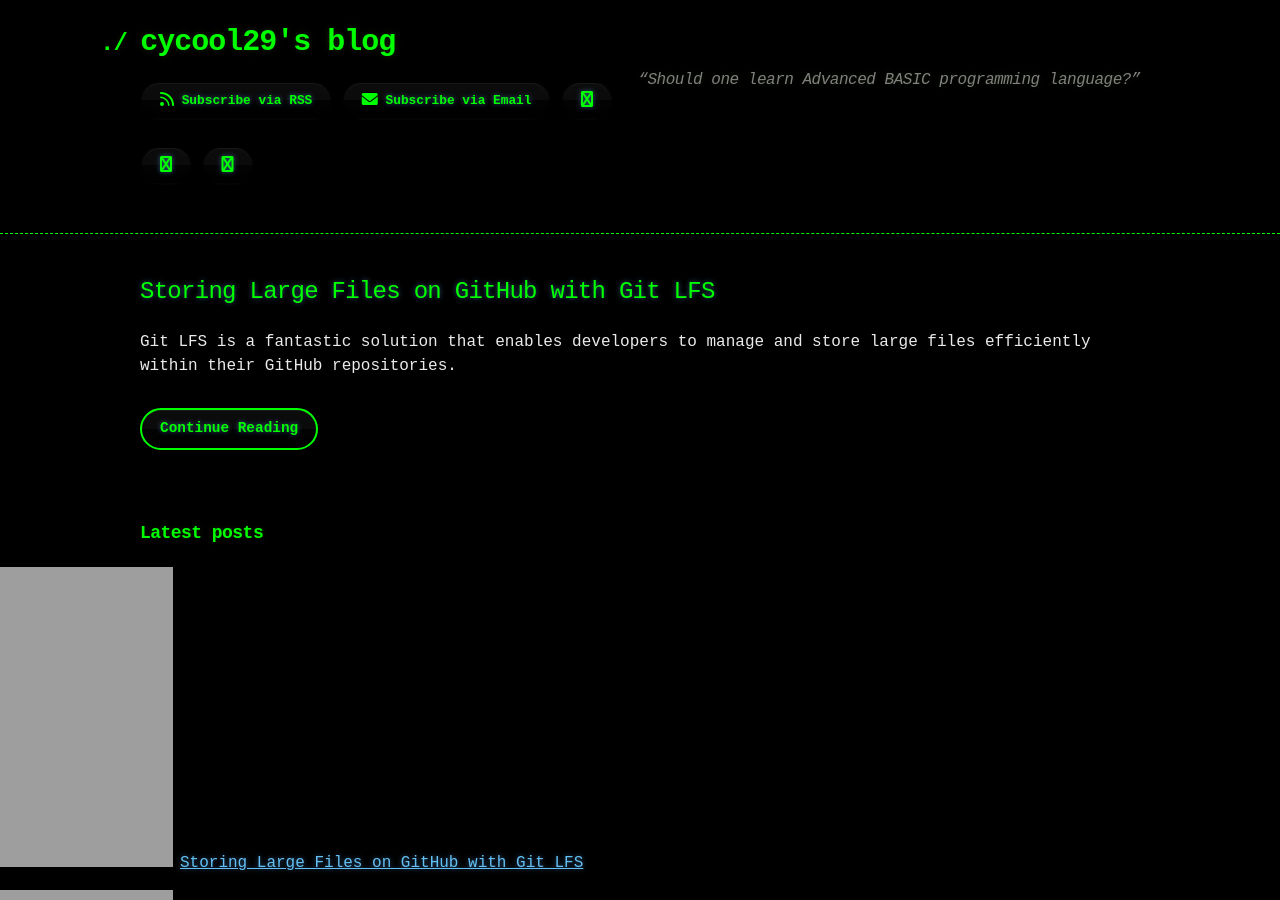
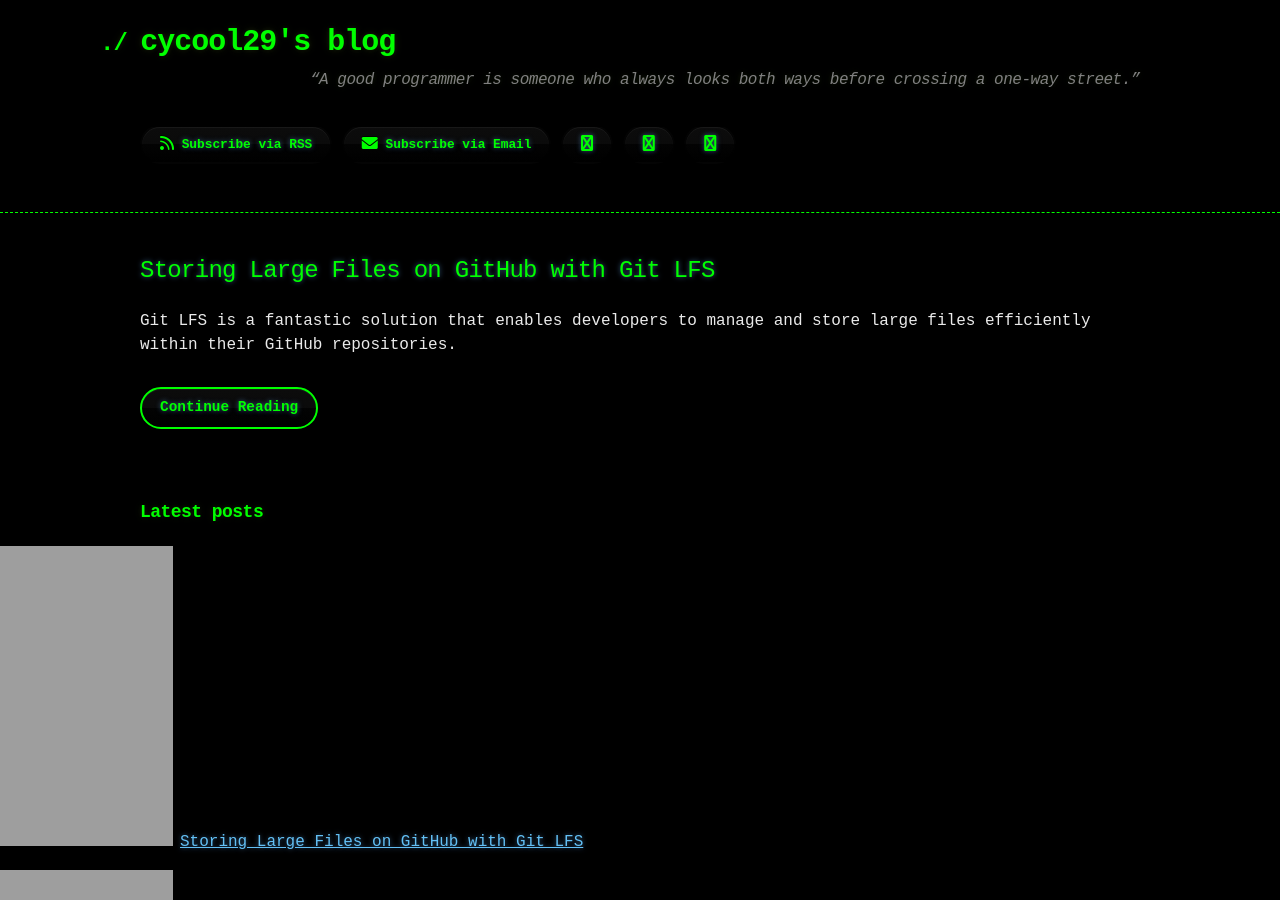
Before and after one commit to cycool29/cycool29.github.io, a Jekyll site: the page built from index.md, in a window 1280 px wide and 900 px high. Built offline with Jekyll 4.4.1, drawn with Linux system fonts in a browser that asks for light colours; a style sheet for code colours, icons or effects is not loaded.

Commit message:
Update quotes

```diff
--- a/_config.yml
+++ b/_config.yml
@@ -1,5 +1,5 @@
 title: cycool29's blog
-description: "“Should one learn Advanced BASIC programming language?” "
+description: "“A good programmer is someone who always looks both ways before crossing a one-way street.” "
 bio: A high school student. Intermediate in Python, Git, Bash. Learning JavaScript. He/Him. "
 author: cycool29
 url: https://cycool29.github.io
```
